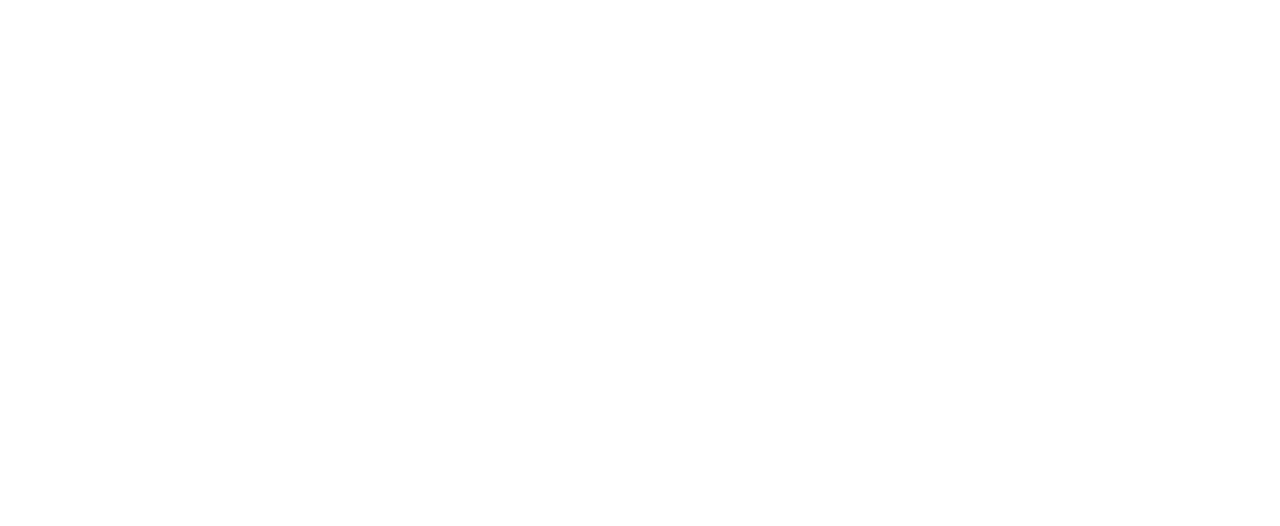
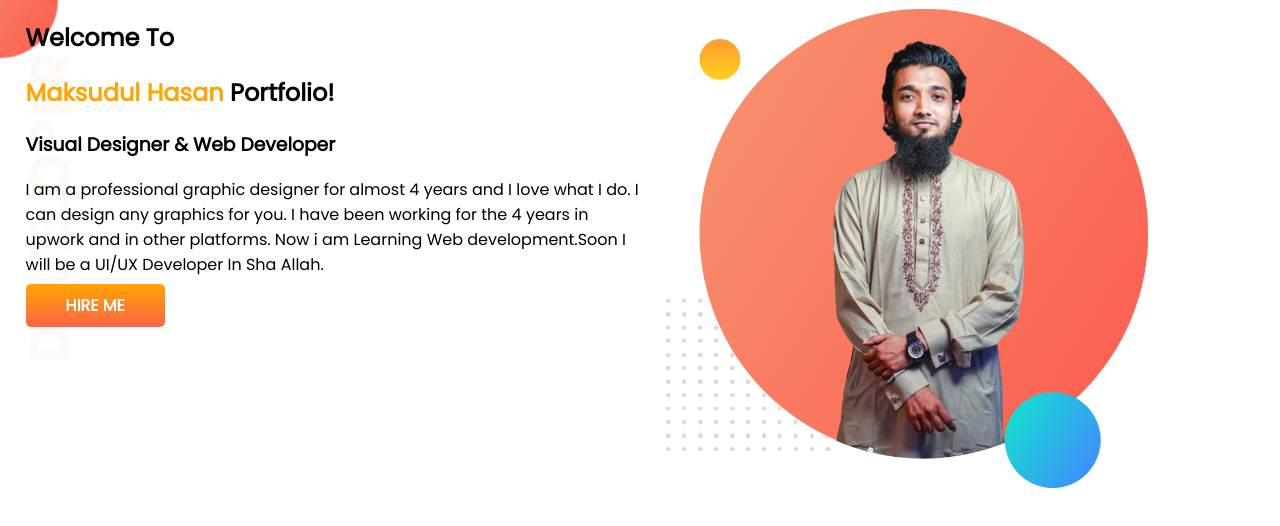
Before and after one commit to mhrakib999/King-of-developer, a plain HTML site: page index.html in a window 1280 px wide. Drawn offline with Linux system fonts and the light colour scheme.

Commit message:
top banner added

```diff
--- a/index.html
+++ b/index.html
@@ -1,13 +1,32 @@
 <!DOCTYPE html>
 <html lang="en">
+
 <head>
     <meta charset="UTF-8">
     <meta http-equiv="X-UA-Compatible" content="IE=edge">
     <meta name="viewport" content="width=device-width, initial-scale=1.0">
     <title>Document</title>
+    <link rel="preconnect" href="https://fonts.googleapis.com">
+    <link rel="preconnect" href="https://fonts.gstatic.com" crossorigin>
+    <link href="https://fonts.googleapis.com/css2?family=Poppins&display=swap" rel="stylesheet">
     <link rel="stylesheet" href="style.css">
 </head>
+
 <body>
+    <section class="top-banner">
+        <div class="half-width">
+            <h1>Welcome To </h1>
+            <h1> <span class="orange-color">Maksudul Hasan</span> Portfolio!</h1>
+            <h3>Visual Designer & Web Developer</h3>
+            <p>I am a professional graphic designer for almost 4 years and I love what I do.
+                I can design any graphics for you. I have been working for the 4 years in upwork and in other platforms.
+                Now i am Learning Web development.Soon I will be a UI/UX Developer In Sha Allah.</p>
+            <a class="hire-me-button" href="https://www.linkedin.com/in/mhrakib999/" target="_blank">HIRE ME</a>
+        </div>
+        <div class="half-width">
+            <img src="my-pic1.png" alt="">
+        </div>
+    </section>
+</body>
 
-</body>
 </html>
--- a/style.css
+++ b/style.css
@@ -0,0 +1,33 @@
+body{
+    font-family: 'Poppins', sans-serif;
+    margin: 0;
+    padding: 0;
+}
+.h1{
+    font-size: 50px;
+}
+.orange-color{
+    color: orange;
+}
+section{
+    display: flex;
+}
+.half-width{
+    width: 50%;
+    padding-left : 2%;
+}
+.half-width img{
+    width: 80%;
+}
+.hire-me-button{
+    text-decoration: none;
+    background-image: linear-gradient(orange, tomato);
+    color: white;
+    font-weight: bold;
+    padding: 10px 40px;
+    border-radius: 5px;
+}
+.top-banner{
+    background-image: url(images/top-banner.png);
+    background-repeat: no-repeat;
+}
```
Also changed, not shown: images/dream-bg.png (added), images/exp-bg.png (added), images/jhankar.png (added), images/jhankar2.png (added), images/my-bg.png (added), images/my-bg2.png (added), images/top-banner.png (added), my-pic1.png (added), my-pic2.png (added).
